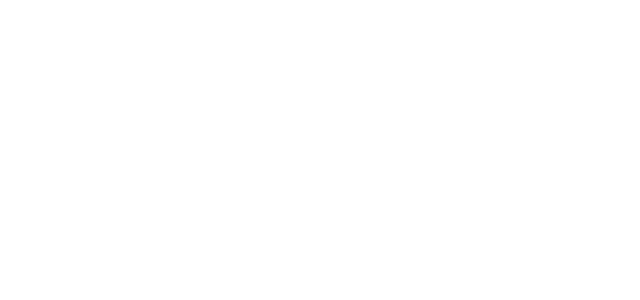
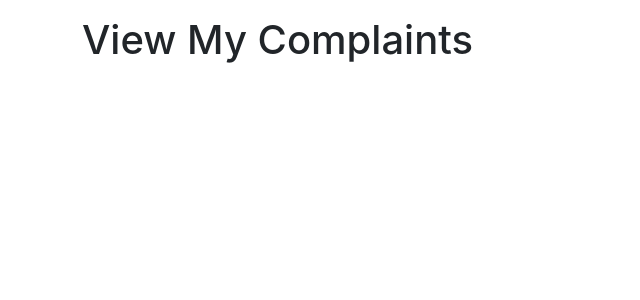
Before and after one commit to Sree1710/complaint-management-app-frontend, a React (Create React App) app: page /viewmc in a window 1280 px wide. Before the commit this address had no page. Shown: the top 300 px of the page, without its empty margins (0-640 px from the left). Built offline with nearby package versions, Linux system fonts and the light colour scheme.

Commit message:
ViewMyComplaint component created and completed

```diff
--- a/src/App.js
+++ b/src/App.js
@@ -4,6 +4,7 @@ import AddComplaint from './Components/AddComplaint';
 import Registration from './Components/Registration';
 import ViewAllComplaint from './Components/ViewAllComplaint';
 import Login from './Components/Login';
+import ViewMyComplaint from './Components/ViewMyComplaint';
 
 function App() {
   return (
@@ -14,6 +15,7 @@ function App() {
         <Route path='/regc' exact element={<Registration/>} />
         <Route path='/addc' exact element={<AddComplaint/>} />
         <Route path='/viewac' exact element={<ViewAllComplaint/>} />
+        <Route path='/viewmc' exact element={<ViewMyComplaint/>} />
       </Routes>
       </BrowserRouter>
     </div>
--- a/src/Components/ViewMyComplaint.jsx
+++ b/src/Components/ViewMyComplaint.jsx
@@ -1,9 +1,56 @@
-import React from 'react'
+import axios from 'axios'
+import React, { useState } from 'react'
 
 const ViewMyComplaint = () => {
-  return (
-    <div>ViewMyComplaint</div>
-  )
+    const [compData, setCompData] = useState(
+        []
+    )
+
+    const apiLink = "http://localhost:3001/viewmc"
+
+    const getData = () => {
+        let userid = sessionStorage.getItem("userid")
+        axios.post(apiLink, userid).then(
+            (Response) => {
+                setCompData(Response.data)
+            }
+        )
+    }
+
+    return (
+        <div>
+            <div className="container">
+                <div className="row">
+                    <div className="col col-12 col-sm-12 col-md-12 col-lg-12 col-xl-12 col-xxl-12">
+                        <div className="row g-3">
+                            <div className="col col-12 col-sm-12 col-md-12 col-lg-12 col-xl-12 col-xxl-12"></div>
+                            <div className="col col-12 col-sm-12 col-md-12 col-lg-12 col-xl-12 col-xxl-12">
+                                <h1>View My Complaints</h1>
+                            </div>
+                            {compData.map(
+                                (value, index) => {
+                                    return <div className="col col-12 col-sm-12 col-md-12 col-lg-12 col-xl-12 col-xxl-12">
+                                        <div class="card">
+                                            <div class="card-body">
+                                                <h5 class="card-title">Complaint ID: {value.compId}</h5>
+                                                <p class="card-text"><h5>Title: </h5>{value.compTitle}</p>
+                                                <p class="card-text"><h5>Description: </h5>{value.compDesc}</p>
+                                                <p class="card-text"><h5>Location: </h5>{value.compLocation}</p>
+                                                <p class="card-text"><h5>Complaint Posted Date: </h5>{value.compDate}</p>
+                                                <p class="card-text"><h5>Remarks: </h5>{value.Remarks}</p>
+                                                <p class="card-text"><h5>Status: </h5>{value.Status}</p>
+                                                <a href="#" class="btn btn-primary">Delete</a>
+                                            </div>
+                                        </div>
+                                    </div>
+                                }
+                            )}
+                        </div>
+                    </div>
+                </div>
+            </div>
+        </div>
+    )
 }
 
 export default ViewMyComplaint
```
